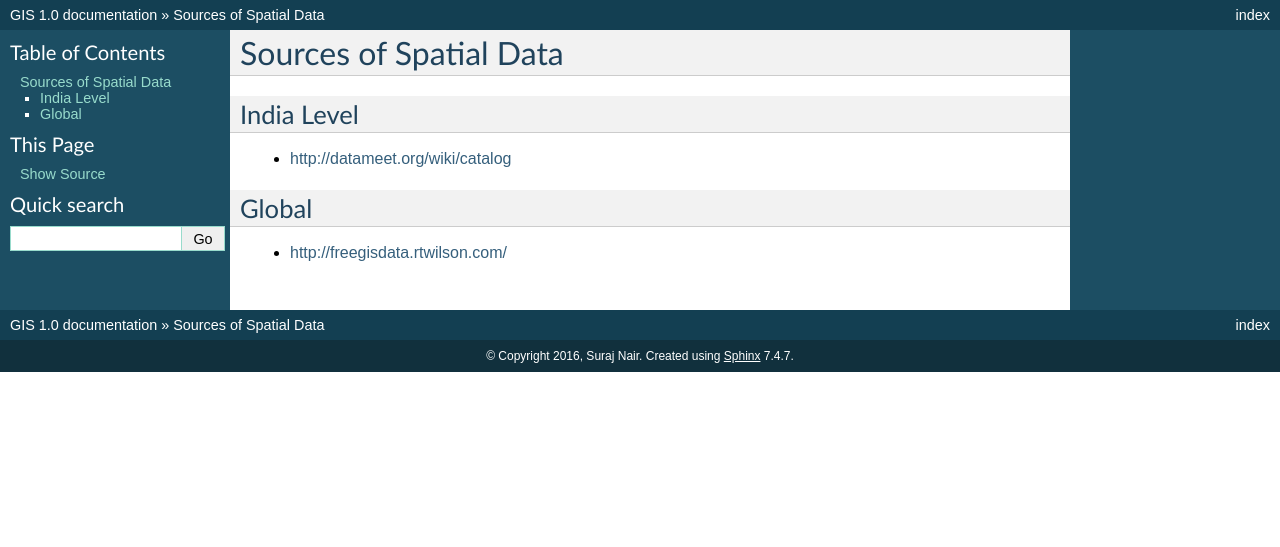
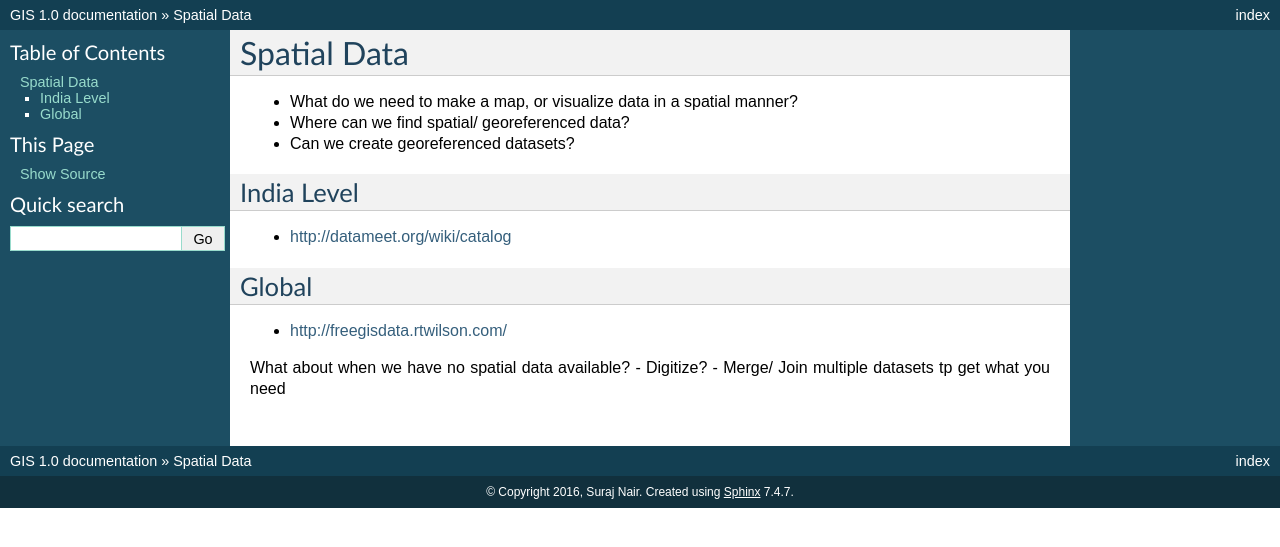
Before and after one commit to Suraj2611/GIS, a Sphinx documentation site: the page built from docs/datasources.rst, in a window 1280 px wide. Shown: the top 547 px of the page. Built offline with Sphinx 7.4.7, drawn with Linux system fonts in a browser that asks for light colours; pages that are not in the unit, such as notebooks, are missing from menus.

Commit message:
Update datasources.rst

```diff
--- a/docs/datasources.rst
+++ b/docs/datasources.rst
@@ -1,5 +1,9 @@
-Sources of Spatial Data
-=======================
+Spatial Data
+============
+
+- What do we need to make a map, or visualize data in a spatial manner?
+- Where can we find spatial/ georeferenced data?
+- Can we create georeferenced datasets?
 
 India Level
 ___________
@@ -9,3 +13,7 @@ Global
 ______
 
 - `<http://freegisdata.rtwilson.com/>`_
+
+What about when we have no spatial data available?
+- Digitize?
+- Merge/ Join multiple datasets tp get what you need
```
